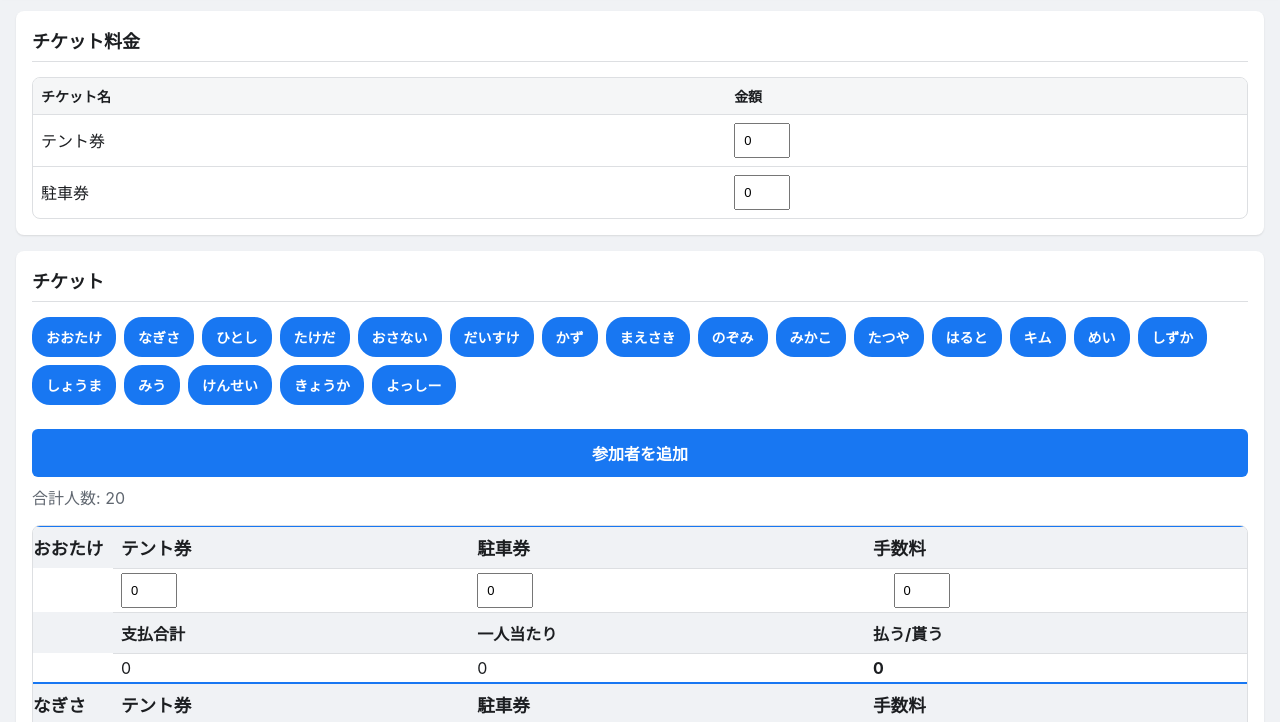
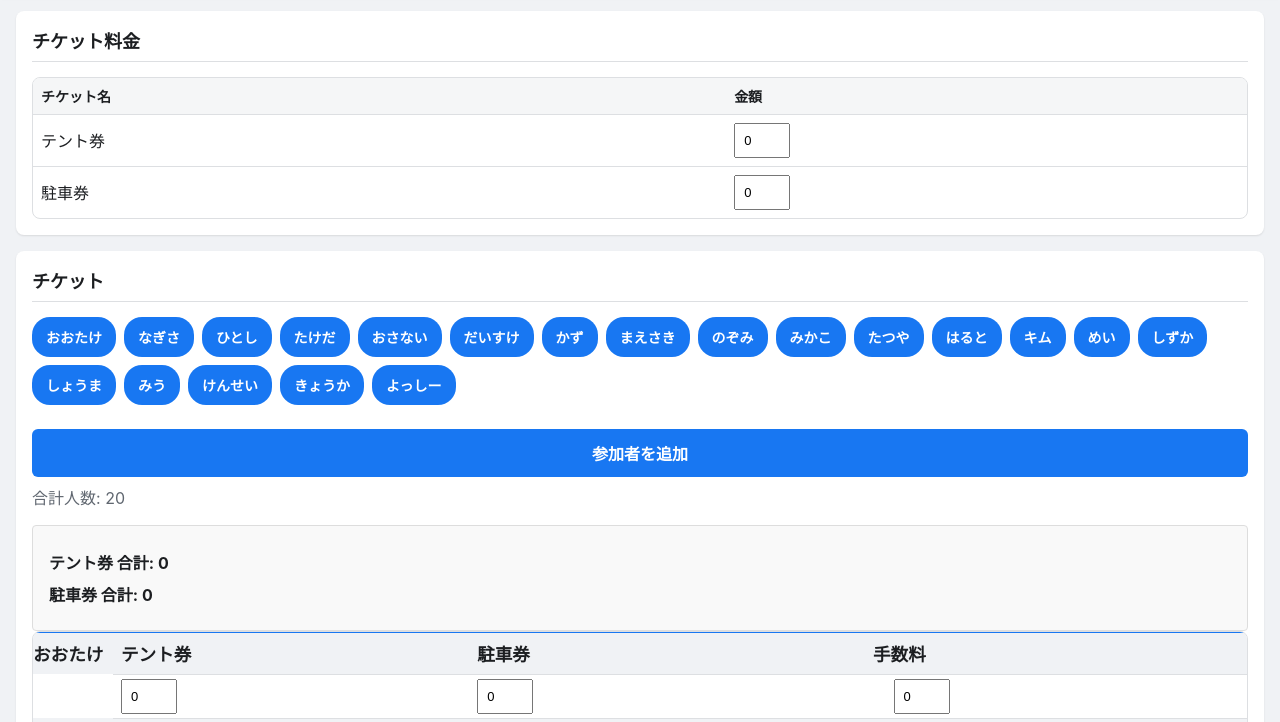
Before and after one commit to morinote/rsr-cal, a plain HTML site: page index.html in a window 1280 px wide. Shown: the part 66-788 px from the top of the page. Drawn offline with Linux system fonts and the light colour scheme.

Commit message:
feat: Add total tent and parking tickets display and reorder

```diff
--- a/index.html
+++ b/index.html
@@ -29,6 +29,10 @@
         合計人数:
         <span class="participant-count" data-section="ticket">0</span>
       </p>
+      <div id="ticket-totals" class="ticket-totals">
+        <p>テント券 合計: <span id="total-tent-tickets">0</span></p>
+        <p>駐車券 合計: <span id="total-parking-tickets">0</span></p>
+      </div>
       <div class="table-container" id="calculation-table-container">
         <!-- Calculation table will be loaded here -->
       </div>
--- a/js/components/table.js
+++ b/js/components/table.js
@@ -304,6 +304,8 @@ function updateUIWithResults(results) {
     perPersonBeerServerExpense,
     perPersonFoodExpense,
     dynamicSectionTotals,
+    totalTentTickets,
+    totalParkingTickets,
   } = results;
 
   if (calculationResults) {
@@ -323,6 +325,20 @@ function updateUIWithResults(results) {
         );
       }
     }
+  }
+
+  const totalTentTicketsElement = document.getElementById(
+    'total-tent-tickets'
+  );
+  const totalParkingTicketsElement = document.getElementById(
+    'total-parking-tickets'
+  );
+
+  if (totalTentTicketsElement) {
+    totalTentTicketsElement.textContent = totalTentTickets || 0;
+  }
+  if (totalParkingTicketsElement) {
+    totalParkingTicketsElement.textContent = totalParkingTickets || 0;
   }
 
   updateStandardTableUI(
--- a/style.css
+++ b/style.css
@@ -366,3 +366,16 @@ input[type='number'] {
   padding: 0;
   border: none;
 }
+
+.ticket-totals {
+  margin-top: 1rem;
+  padding: 1rem;
+  background-color: #f9f9f9;
+  border: 1px solid #ddd;
+  border-radius: 4px;
+}
+
+.ticket-totals p {
+  margin: 0.5rem 0;
+  font-weight: bold;
+}
```
